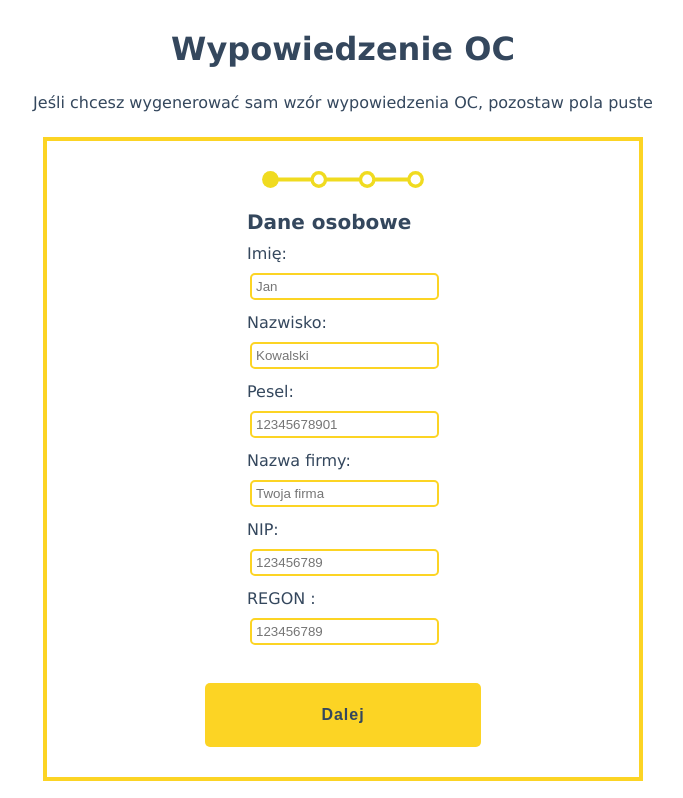
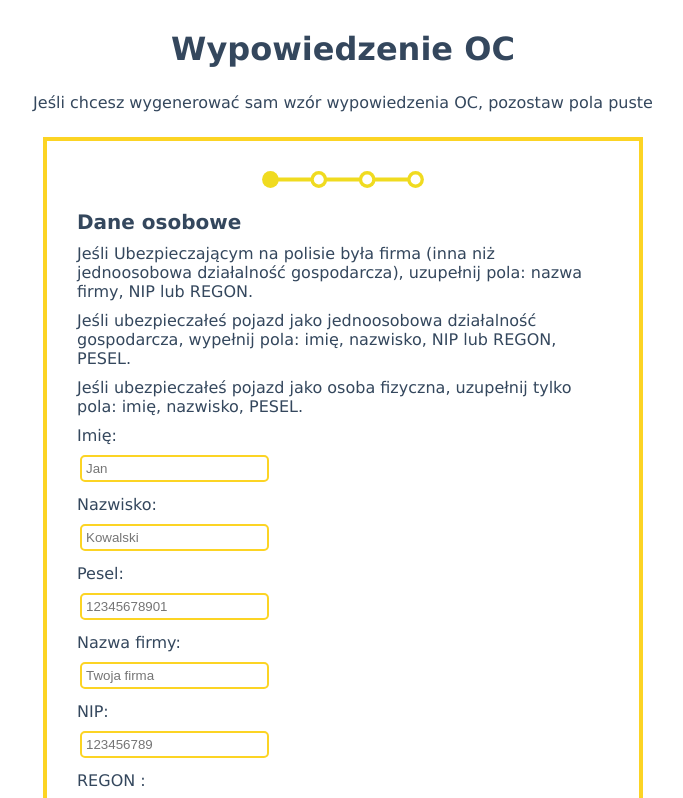
Before and after one commit to symberprzemyslaw/oc-notice, a React (Vite) app: page / in a window 1280 px wide. Shown: the top 798 px of the page, without its empty margins (297-980 px from the left). Built offline with nearby package versions, Linux system fonts and the light colour scheme.

Commit message:
Final version

```diff
--- a/src/app.jsx
+++ b/src/app.jsx
@@ -62,7 +62,6 @@ export function App() {
     bankAccount: "",
 
     datePermThree: "",
-
   });
   const [state, setState] = useState(0);
 
@@ -104,10 +103,10 @@ export function App() {
             },
             {
               width: "*",
-              text: `${nameData.town} ${nameData.date ? ", dnia " + nameData.date
-                .split("-")
-                .reverse()
-                .join("/") : ""
+              text: `${nameData.town} ${
+                nameData.date
+                  ? ", dnia " + nameData.date.split("-").reverse().join("/")
+                  : ""
               }`,
               alignment: "right",
               margin: [0, 0, 0, 20],
@@ -118,17 +117,23 @@ export function App() {
         {
           columns: [
             {
-              text: `${".".repeat(40)} \n nazwa zakładu ubezpieczeń`,
+              text: [
+                { text: ".".repeat(40), fontSize: 12 },
+                `\n nazwa zakładu ubezpieczeń`,
+              ],
               width: "*",
               fontSize: 8,
               alignment: "left",
             },
             {
-              text: [{text: ".".repeat(40), fontSize : 12},`\n miejsce i data`],
+              text: [
+                { text: ".".repeat(40), fontSize: 12 },
+                `\n miejsce i data`,
+              ],
               width: "*",
               fontSize: 8,
               alignment: "right",
-              margin: (nameData.town.length > 25 ?  [0,10,0,0] : [0,0,0,0])
+              margin: nameData.town.length > 25 ? [0, 10, 0, 0] : [0, 0, 0, 0],
             },
           ],
           margin: [0, -40, 0, 20],
@@ -138,16 +143,23 @@ export function App() {
           fontSize: 14,
           bold: true,
           alignment: "center",
-          margin: [0, 20, 0, 20],
+          margin: [0, 10, 0, 10],
         },
         // DANE KLIENTA
         {
-          text: `${nameData.name + " " + nameData.surname} ${nameData.companyName} ${nameData.pesel} ${nameData.regon ? "NIP:" + nameData.regon : ""} ${nameData.nip ? "REGON:" + nameData.nip : ""} ${nameData.phone}`,
+          text: `${nameData.name + " " + nameData.surname} ${
+            nameData.companyName
+          } ${nameData.pesel} ${
+            nameData.regon ? "NIP:" + nameData.regon : ""
+          } ${nameData.nip ? "REGON:" + nameData.nip : ""} ${nameData.phone}`,
           noWrap: true,
           margin: [0, 0, 0, -2],
         },
         {
-          text: `${dotted} \n imię i nazwisko / nazwa firmy / PESEL / NIP / REGON / numer telefonu`,
+          text: [
+            { text: dotted, fontSize: 12 },
+            `\n imię i nazwisko / nazwa firmy / PESEL / NIP / REGON / numer telefonu`,
+          ],
           fontSize: 8,
           margin: [0, 0, 0, 5],
         },
@@ -155,13 +167,20 @@ export function App() {
           text: `${nameData.adressCity} ${nameData.adressZip} ${nameData.adressStreet}`,
           margin: [0, 0, 0, -2],
         },
-        { text: `${dotted} \n adres`, fontSize: 8, margin: [0, 0, 0, 5] },
+        {
+          text: [{ text: dotted, fontSize: 12 }, `\n adres`],
+          fontSize: 8,
+          margin: [0, 0, 0, 5],
+        },
         {
           text: `${nameData.registrationNumber} ${nameData.brand}`,
           margin: [0, 0, 0, -2],
         },
         {
-          text: `${dotted} \n numer rejestracyjny i marka pojazdu`,
+          text: [
+            { text: dotted, fontSize: 12 },
+            `\n numer rejestracyjny i marka pojazdu`,
+          ],
           fontSize: 8,
           margin: [0, 0, 0, 5],
         },
@@ -170,7 +189,10 @@ export function App() {
           margin: [0, 0, 0, -2],
         },
         {
-          text: `${dotted} \n numer polisy / adres email`,
+          text: [
+            { text: dotted, fontSize: 12 },
+            `\n numer polisy / adres email`,
+          ],
           fontSize: 8,
           margin: [0, 0, 0, 5],
         },
@@ -188,24 +210,49 @@ export function App() {
               font: "OpenSansEmoji",
               margin: [0, 0, 0, 10],
             },
-            { text: "Oświadczam że wypowiadam umowę ubezpieczenia z ostatnim dniem okresu na jaki została zawarta (żeby moja polisa nie przedłużyła się na kolejny okres ubezpieczenia - podstawa prawna: "},
-            { text: `art. 28 ustawy *`, italics: true},
-            { text: `)`}
+            {
+              text: "Oświadczam, że wypowiadam umowę ubezpieczenia z ostatnim dniem okresu na jaki została zawarta (żeby moja polisa nie przedłużyła się na kolejny okres ubezpieczenia - podstawa prawna: ",
+            },
+            { text: `art. 28 ustawy *`, italics: true },
+            { text: `).` },
           ],
           margin: [0, 0, 0, 10],
         },
         {
           text: [
             { text: noticeChoice === 1 ? " ☑ " : " ☐ ", font: "OpenSansEmoji" },
-            `Oświadczam,że z dniem ${noticeData.noticeDate.split("-").reverse().join("/") || ".".repeat(20)} wypowiadam umowę ubezpieczenia w firmie ${noticeData.companyFrom || ".".repeat(20)} ponieważ zawarłem na okres od dnia ${noticeData.companyPeriodStart.split("-").reverse().join("/") || ".".repeat(20)} do dnia ${noticeData.companyPeriodEnd.split("-").reverse().join("/") || ".".repeat(20)} ubezpieczenie na mój pojazd w firmie ${noticeData.companyTo || ".".repeat(20)}. W przypadku, gdy przysługuje mi zwrot składki, proszę o przekzanie jej na następujacy rachunek bankowy: ${noticeData.bankAccount || ".".repeat(20)}`,
+            `Oświadczam,że z dniem ${
+              noticeData.noticeDate.split("-").reverse().join("/") ||
+              ".".repeat(20)
+            } wypowiadam umowę ubezpieczenia w firmie ${
+              noticeData.companyFrom || ".".repeat(20)
+            } ponieważ zawarłem na okres od dnia ${
+              noticeData.companyPeriodStart.split("-").reverse().join("/") ||
+              ".".repeat(20)
+            } do dnia ${
+              noticeData.companyPeriodEnd.split("-").reverse().join("/") ||
+              ".".repeat(20)
+            } ubezpieczenie na mój pojazd w firmie ${
+              noticeData.companyTo || ".".repeat(20)
+            }. W przypadku, gdy przysługuje mi zwrot składki, proszę o przekzanie jej na następujacy rachunek bankowy: ${
+              noticeData.bankAccount || ".".repeat(20)
+            }`,
           ],
           margin: [0, 0, 0, 10],
         },
         {
           text: [
             { text: noticeChoice === 2 ? " ☑ " : " ☐ ", font: "OpenSansEmoji" },
-            { text: `Oświadczam że wypowiadam umowę ubezpieczenia z dniem ${noticeData.datePermThree.split("-").reverse().join("/") || ".".repeat(20)} jeśli kupiłem samochód z ubezpieczeniem - podstawa prawna:`},
-            {text: ` art. 31 ustawy *, umowę wypowiedzieć może jedynie nabywca pojazdu`, italics: true},
+            {
+              text: `Oświadczam, że wypowiadam umowę ubezpieczenia z dniem ${
+                noticeData.datePermThree.split("-").reverse().join("/") ||
+                ".".repeat(20)
+              } ,jeśli kupiłem samochód z ubezpieczeniem - podstawa prawna:`,
+            },
+            {
+              text: ` art. 31 ustawy *, umowę wypowiedzieć może jedynie nabywca pojazdu`,
+              italics: true,
+            },
           ],
           margin: [0, 0, 0, 10],
         },
@@ -214,13 +261,15 @@ export function App() {
             text: ".".repeat(40),
             alignment: "right",
             margin: [0, 30, 0, 0],
-          }, ,
+          },
+          ,
           {
             text: `podpis klienta`,
             alignment: "right",
             margin: [50, 0, 0, 50],
             fontSize: 10,
-        }],
+          },
+        ],
         {
           text: `* Ustawa z dnia 22 maja 2003 r. o ubezpieczeniach obowiązkowych, Ubezpieczeniowym Funduszu Gwarancyjnym i Polski Biurze Ubezpieczycieli Komunikacyjnych`,
           fontSize: 10,
@@ -272,13 +321,13 @@ export function App() {
         },
       ],
       watermark: {
-        text: 'studiopolis', // Tekst watermarku
-        color: 'blue',     // Kolor tekstu
-        opacity: 0.1,      // Przezroczystość (0 do 1)
-        bold: true,        // Czy tekst ma być pogrubiony
-        italics: false,    // Czy tekst ma być kursywą
-        angle: 45          // Kąt nachylenia tekstu
-      }
+        text: "studiopolis", // Tekst watermarku
+        color: "#34475d", // Kolor tekstu
+        opacity: 0.1, // Przezroczystość (0 do 1)
+        bold: true, // Czy tekst ma być pogrubiony
+        italics: false, // Czy tekst ma być kursywą
+        angle: 45, // Kąt nachylenia tekstu
+      },
     };
     pdfMake
       .createPdf(docDefinition)
@@ -292,7 +341,9 @@ export function App() {
         <p>Proszę czekać...</p>
       </div>
       <h1>Wypowiedzenie OC</h1>
-      <p>Jeśli chcesz wygenerować sam wzór wypowiedzenia OC, pozostaw pola puste</p>
+      <p>
+        Jeśli chcesz wygenerować sam wzór wypowiedzenia OC, pozostaw pola puste
+      </p>
       <form id="pdf-form" onSubmit={generatePDF}>
         <div className="meter">
           <img src={meters[state]} alt="" />
--- a/src/components/ContactData.jsx
+++ b/src/components/ContactData.jsx
@@ -1,9 +1,10 @@
 import React from 'react';
 
-const ContactData = ({ handleNameChange }) => {
+const ContactData = ({ handleNameChange, nameData }) => {
   return (
     <section>
       <h2>Dane kontaktowe</h2>
+      <p>Jeśli Ubezpieczającym była firma, podaj adres firmowy.</p>
 
       <label htmlFor="email">Email:</label>
       <input
@@ -12,6 +13,7 @@ const ContactData = ({ handleNameChange }) => {
         name="email"
         onChange={handleNameChange}
         placeholder="example@example.com"
+        value={nameData.email}
 
       />
 
@@ -22,6 +24,7 @@ const ContactData = ({ handleNameChange }) => {
         name="phone"
         onChange={handleNameChange}
         placeholder="+48 123 456 789"
+        value={nameData.phone}
 
       />
 
@@ -32,6 +35,7 @@ const ContactData = ({ handleNameChange }) => {
         name="adressCity"
         onChange={handleNameChange}
         placeholder="Twoja miejscowość"
+        value={nameData.adressCity}
       />
       <label htmlFor="adress">Kod pocztowy:</label>
       <input
@@ -40,6 +44,7 @@ const ContactData = ({ handleNameChange }) => {
         name="adressZip"
         onChange={handleNameChange}
         placeholder="12-345"
+        value={nameData.adressZip}
       />
       <label htmlFor="adress">Ulica i numer domu:</label>
       <input
@@ -48,6 +53,7 @@ const ContactData = ({ handleNameChange }) => {
         name="adressStreet"
         onChange={handleNameChange}
         placeholder="Twoja ulica 123/4"
+        value={nameData.adressStreet}
       />
     </section>
   );
--- a/src/components/PersonalData.jsx
+++ b/src/components/PersonalData.jsx
@@ -1,10 +1,19 @@
-import React from 'react';
+import React from "react";
 
-const PersonalData = ({ handleNameChange, nameData}) => {
+const PersonalData = ({ handleNameChange, nameData }) => {
   return (
     <section>
       <h2>Dane osobowe</h2>
-
+      <p>
+      Jeśli Ubezpieczającym na polisie była firma (inna niż jednoosobowa działalność gospodarcza), uzupełnij pola: nazwa firmy, NIP lub REGON.
+      </p>
+      <p>
+      Jeśli ubezpieczałeś pojazd jako jednoosobowa działalność gospodarcza, wypełnij pola: imię, nazwisko, NIP lub REGON, PESEL.
+      </p>
+      <p>
+      Jeśli ubezpieczałeś pojazd jako osoba fizyczna, uzupełnij tylko pola:
+      imię, nazwisko, PESEL.
+      </p>
       <label htmlFor="name">Imię:</label>
       <input
         type="text"
@@ -13,8 +22,6 @@ const PersonalData = ({ handleNameChange, nameData}) => {
         onChange={handleNameChange}
         placeholder="Jan"
         value={nameData.name}
-
-
       />
 
       <label htmlFor="surname">Nazwisko:</label>
```
Also changed, not shown: src/components/CarData.jsx (+9 -5 lines), src/components/Notice.jsx (+15 -7 lines). Lines whose indentation alone changed are shown as unchanged.
